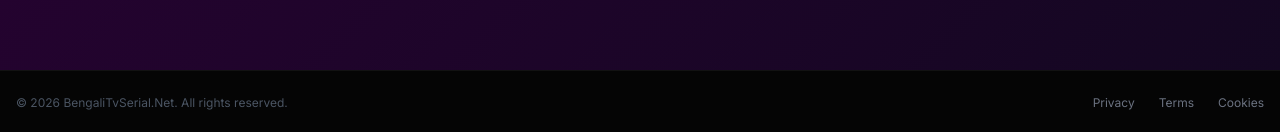
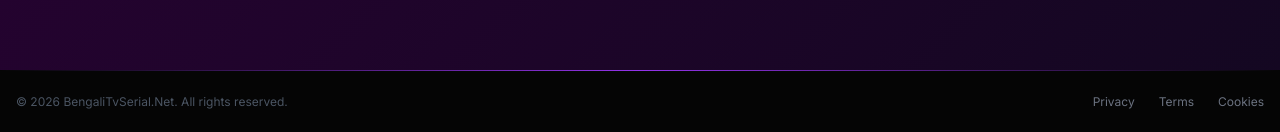
Before and after one commit to piyashltd/pureweb, a React (Vite) app: page / in a window 1280 px wide. Shown: the part 1253-1385 px from the top of the page. Built offline with nearby package versions, Linux system fonts and the light colour scheme.

Commit message:
Update Footer.jsx

```diff
--- a/src/components/Footer.jsx
+++ b/src/components/Footer.jsx
@@ -4,8 +4,11 @@ import { Link } from 'react-router-dom';
 
 const Footer = () => {
   return (
-    <footer className="bg-[#050505] text-gray-400 border-t border-white/5 py-6 mt-auto">
-      <div className="max-w-7xl mx-auto px-4">
+    <footer className="bg-[#050505] text-gray-400 mt-auto relative">
+      {/* উপরের সরু বর্ডার */}
+      <div className="h-px bg-gradient-to-r from-transparent via-purple-600 to-transparent w-full absolute top-0"></div>
+
+      <div className="max-w-7xl mx-auto px-4 py-6">
         {/* Only Copyright Section */}
         <div className="flex flex-col md:flex-row justify-between items-center gap-4">
           <p className="text-xs text-gray-600">
@@ -19,6 +22,9 @@ const Footer = () => {
           </div>
         </div>
       </div>
+
+      {/* নিচের সরু বর্ডার */}
+      <div className="h-px bg-gradient-to-r from-transparent via-purple-600 to-transparent w-full absolute bottom-0"></div>
     </footer>
   );
 };
```
